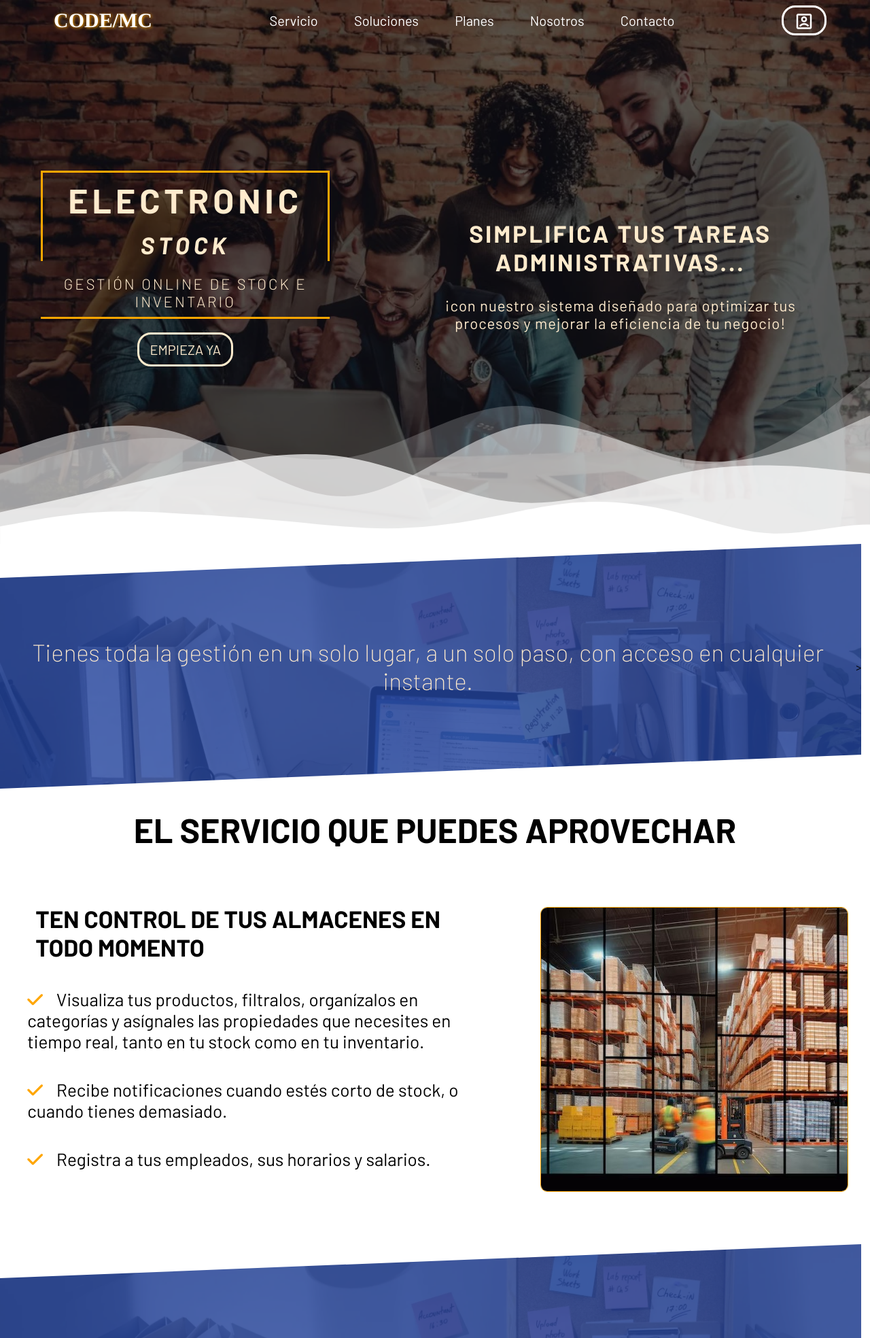
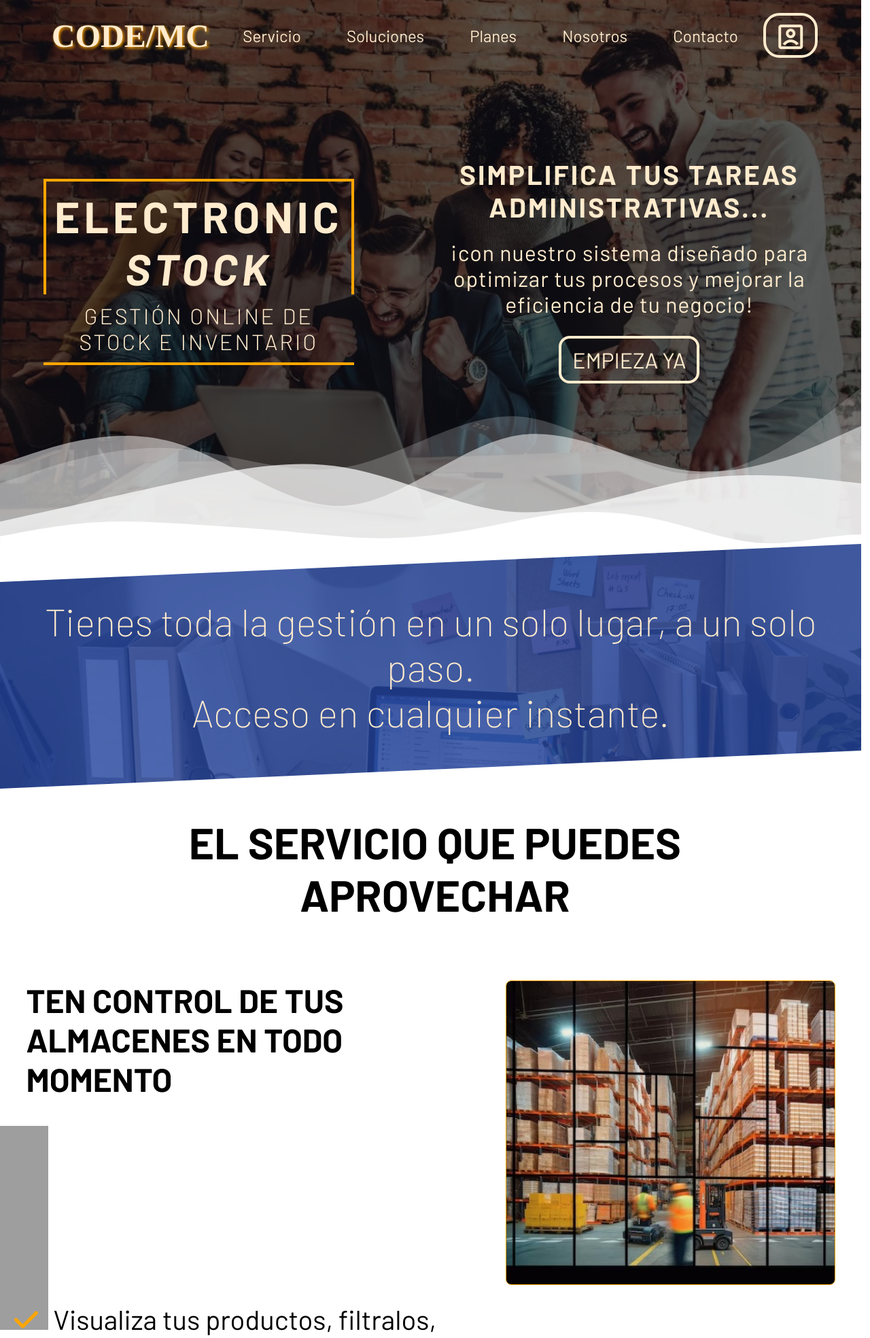
Before and after one commit to Efrazhin/CODE-MC, a Django app: page / in a window 1280 px wide. Shown: the top 1968 px of the page at 68% size. Run offline with Django 5.2, Linux system fonts and the light colour scheme; some libraries are stand-ins or nearby versions.

Commit message:
Hice responsive al index, usando flexbox y media queries :D también modifiqué en gran parte el estilo de la pág de contacto

```diff
--- a/miproyecto_django/miapp_CODEMC/Templates/miapp_CODEMC/Inicio_sesion.html
+++ b/miproyecto_django/miapp_CODEMC/Templates/miapp_CODEMC/Inicio_sesion.html
@@ -1,6 +1,6 @@
 <!DOCTYPE html>
 {% load static %}
-<html lang="en">
+<html lang="es">
 <head>
     <meta charset="UTF-8">
     <meta name="viewport" content="width=device-width, initial-scale=1.0">
--- a/miproyecto_django/miapp_CODEMC/Templates/miapp_CODEMC/herencias/header_footer.html
+++ b/miproyecto_django/miapp_CODEMC/Templates/miapp_CODEMC/herencias/header_footer.html
@@ -1,14 +1,19 @@
 {% load static %}
+<head>
+    <meta charset="UTF-8">
+    <meta name="viewport" content="width=device-width, initial-scale=1">
+    {% block head %}
+    {% endblock %}
+    <link rel="stylesheet" href="https://cdnjs.cloudflare.com/ajax/libs/remixicon/4.2.0/remixicon.css">
+    <link rel="stylesheet" href="{% static 'miapp_CODEMC/css-herencias/style-headerfooter.css' %}">
 
-{% block head %}
-{% endblock %}
+
+</head>
 <!-- Encabezado-->
 <header class="header-principal">
-    <div>
-        <a class="logo" href="{% url 'index' %}">
-            CODE/MC
-        </a>
-    </div>
+    <a class="logo" href="{% url 'index' %}">
+        CODE/MC
+    </a>
     <nav class="nav-links">
         <ul>
             <li><a href="#servicio">Servicio</a></li>
@@ -26,7 +31,18 @@
 
 <!-- Pie de página-->
 <footer>
+
+    <nav class="nav-links-footer">
+        <ul>
+            <li><a href="#servicio">Servicio</a></li>
+            <li><a href="#soluciones">Soluciones</a></li>
+            <li><a href='{% url "planes" %}'>Planes</a></li>
+            <li><a href="#">Nosotros</a></li>
+            <li><a href='{% url "contacto" %}'>Contacto</a></li>
+        </ul>
+    </nav>
     <p>Todos los derechos reservados. &copy;</p>
+
 </footer>
 <!-- Introducimos scripts -->
 <script type= "text/JavaScript"src="{% static 'miapp_CODEMC/js/animacion-nav.js'%}" charset="UTF-8"></script>
--- a/miproyecto_django/miapp_CODEMC/Templates/miapp_CODEMC/index.html
+++ b/miproyecto_django/miapp_CODEMC/Templates/miapp_CODEMC/index.html
@@ -3,17 +3,11 @@
 {% load static %}
 <html lang="es">
 {% block head %}
-<head>
-    <meta charset="UTF-8">
-    <meta name="viewport" content="width=device-width, initial-scale=1.0">
     <title>CODE MC - Inicio</title>
     <!-- Aca enlazamos archivos/páginas relacionad@s al desarrollo.-->
     <script src="https://kit.fontawesome.com/15fe61e240.js" crossorigin="anonymous"></script>
-    <link rel="stylesheet" href="https://cdnjs.cloudflare.com/ajax/libs/remixicon/4.2.0/remixicon.css">
     <link rel="stylesheet" href="https://fonts.googleapis.com/css2?family=Material+Symbols+Outlined:opsz,wght,FILL,GRAD@20..48,100..700,0..1,-50..200" />
     <link rel="stylesheet" href="{% static 'miapp_CODEMC/css-vistas/style-index.css' %}">
-    <link rel="stylesheet" href="{% static 'miapp_CODEMC/css-herencias/style-headerfooter.css' %}">
-</head>
 {% endblock %}
 <body>
     <!-- Establecemos un header relacionado con la clase "header-principal" para estilizar
@@ -28,12 +22,13 @@
             <div class="banner-caja-1">
                 <h1>ELECTRONIC<br><span><em>STOCK</em></span></h1>
                 <p>GESTIÓN ONLINE DE STOCK E INVENTARIO</p>
-                <a href=# class="btn-registro"><button>EMPIEZA YA</button></a>
+
             </div>
 
             <div class="banner-caja-2">
                 <h2>SIMPLIFICA TUS TAREAS ADMINISTRATIVAS...</h2>
                 <p>¡con nuestro sistema diseñado para optimizar tus procesos y mejorar la eficiencia de tu negocio!</p>
+                <a href="#" class="btn-registro"><button>EMPIEZA YA</button></a>
             </div>
 
         </div>
@@ -56,9 +51,8 @@
     <div class="cont-frase">
         <div class="capa-cont-frase">
             <div class="corte-arriba"></div>
-            <p class="frase-stilo">Tienes toda la gestión en un solo lugar, a un solo paso, con acceso en cualquier instante.</p>>
+            <p class="frase-stilo">Tienes toda la gestión en un solo lugar, a un solo paso. <br>Acceso en cualquier instante.</p>
             <div class="corte-abajo"></div>
-
         </div>
 
     </div>
@@ -74,9 +68,9 @@
             <div class="service-caja1">
                 <h3> TEN CONTROL DE TUS ALMACENES EN TODO MOMENTO </h3>
                 <ul class="fa-ul">
-                    <li class="fa-li"> <i class="fa-solid fa-check fa-2x1" style="color: #ffa600;"></i>Visualiza tus productos, filtralos, organízalos en categorías y asígnales las propiedades que necesites en tiempo real, tanto en tu stock como en tu inventario.</li>
-                    <li class="fa-li"> <i class="fa-solid fa-check fa-2x1" style="color: #ffa600;"></i>Recibe notificaciones cuando estés corto de stock, o cuando tienes demasiado.</li>
-                    <li class="fa-li"> <i class="fa-solid fa-check fa-2x1" style="color: #ffa600;"></i>Registra a tus empleados, sus horarios y salarios.</li>
+                    <li><span class="fa-li"><i class="fa-solid fa-check fa-2x1" style="color: #ffa600;"></i></span>Visualiza tus productos, filtralos, organízalos en categorías y asígnales las propiedades que necesites en tiempo real, tanto en tu stock como en tu inventario.</li>
+                    <li><span class="fa-li"><i class="fa-solid fa-check fa-2x1" style="color: #ffa600;"></i></span>Recibe notificaciones cuando estés corto de stock, o cuando tienes demasiado.</li>
+                    <li><span class="fa-li"><i class="fa-solid fa-check fa-2x1" style="color: #ffa600;"></i></span>Registra a tus empleados, sus horarios y salarios.</li>
                 </ul>
             </div>
 
@@ -97,20 +91,23 @@
         </div>
 
         <div class="cont-servs">
-            <div>
-                <img class="imagenes" src="/static/miapp_CODEMC/imagenes/gente-compus.jpg" alt="Personas trabajando en una computadora, probablemente utilizando nuestro programa.">
-            </div>
+
 
             <div class="service-caja2">
 
                 <h3> MANTÉN UN SEGUIMIENTO DE TUS PLANES FINANCIEROS </h3>
                 <ul class="fa-ul">
-                    <li class="fa-li"> <i class="fa-solid fa-check fa-2x1" style="color: #ffa600;"></i>Controla gastos en proovedores, ganancias, y totalidades de precio, de stock y de inventario.</li>
-                    <li class="fa-li"> <i class="fa-solid fa-check fa-2x1" style="color: #ffa600;"></i>Confecciona y accede a tu propio libro contable.</li>
-                    <li class="fa-li"> <i class="fa-solid fa-check fa-2x1" style="color: #ffa600;"></i>Ten acceso a distintos gráficos y estadísticas.</li>
-                    <li class="fa-li"> <i class="fa-solid fa-check fa-2x1" style="color: #ffa600;"></i>Confecciona y revisa presupuestos, en insumos y ventas.</li>
+                    <li><span class="fa-li"><i class="fa-solid fa-check fa-2x1" style="color: #ffa600;"></i></span>Controla gastos en proovedores, ganancias, y totalidades de precio, de stock y de inventario.</li>
+                    <li><span class="fa-li"><i class="fa-solid fa-check fa-2x1" style="color: #ffa600;"></i></span>Confecciona y accede a tu propio libro contable.</li>
+                    <li><span class="fa-li"><i class="fa-solid fa-check fa-2x1" style="color: #ffa600;"></i></span>Ten acceso a distintos gráficos y estadísticas.</li>
+                    <li><span class="fa-li"><i class="fa-solid fa-check fa-2x1" style="color: #ffa600;"></i></span>Confecciona y revisa presupuestos, en insumos y ventas.</li>
                 </ul>
             </div>
+
+            <div>
+                <img class="imagenes" src="/static/miapp_CODEMC/imagenes/gente-compus.jpg" alt="Personas trabajando en una computadora, probablemente utilizando nuestro programa.">
+            </div>
+
         </div>
     </section>
 
@@ -120,21 +117,41 @@
     <section class="solutions">
         <div>
             <dl class="solut-especs">
+                <div>
                     <dt><i class="material-symbols-outlined">
                         group</i>GESTIÓN DE PROOVEDORES</dt>
-                    <dd>Ten registrados a todos tus proovedores; su información, contacto, listas de precios, y guarda tus relaciones comerciales.</dd>
+                    <dd>Ten registrados a todos tus proovedores; su información, contacto, listas de precios,
+                        y guarda tus relaciones comerciales.</dd>
+                </div>
+                <div>
                     <dt><i class="material-symbols-outlined">
                     inventory_2</i>GESTIÓN DE ALMACENES</dt>
-                    <dd>Accede a un registro electrónico de todos tus almacenes con su respectiva información: empleados, productos y categorías... haz tantas modificaciones cuantas necesites. </dd>
+                    <dd>Accede a un registro electrónico de todos tus almacenes con su respectiva información:
+                        empleados, productos y categorías... haz tantas modificaciones cuantas necesites. </dd>
+                </div>
+                <div>
                     <dt><i class="material-symbols-outlined">
                         inventory</i>CONTROL DE STOCK E INVENTARIO</dt>
-                    <dd>Lleva un control detallado de cada uno de tus productos, filtra en grupos, utiliza nuestro buscador, verifica las disponibilidades en tu inventario y en tu stock, y actualiza lo que desees; todo en tiempo real. Aplica descuentos y promociones</dd>
+                    <dd>Lleva un control detallado de cada uno de tus productos, filtra en grupos, utiliza
+                        nuestro buscador, verifica las disponibilidades en tu inventario y en tu stock,
+                        y actualiza lo que desees; todo en tiempo real. Aplica descuentos y promociones</dd>
+                </div>
+                <div>
                     <dt><i class="material-symbols-outlined">
                         point_of_sale</i>ELABORA PRESUPUESTOS</dt>
-                    <dd>Confecciona de forma fácil y completa, presupuestos de ventas para tus clientes, y presupuestos de compra para tus proovedores, en el formato que desees. Mantén un registro en un libro contable electrónico de presupuestos aprobados, pendientes y/o rechazados.</dd>
+                    <dd>Confecciona de forma fácil y completa, presupuestos de ventas para tus clientes,
+                        y presupuestos de compra para tus proovedores, en el formato que desees.
+                        Mantén un registro en un libro contable electrónico de presupuestos
+                        aprobados, pendientes y/o rechazados.</dd>
+                </div>
+                <div>
                     <dt><i class="material-symbols-outlined">
                         query_stats</i>VISUALIZA GRÁFICOS Y ESTADÍSTICAS</dt>
-                    <dd>Ten acceso a gráficos y distintas variables estadísticas de tu negocio. Visualiza los días, semanas, meses o años con mejores ventas, los días y horarios de la semana con mayor frecuencia de la clientela, y los productos más y menos vendidos. Realiza planificaciones en base a datos reales.</dd>
+                    <dd>Ten acceso a gráficos y distintas variables estadísticas de tu negocio.
+                        Visualiza los días, semanas, meses o años con mejores ventas, los días y horarios de
+                        la semana con mayor frecuencia de la clientela, y los productos más y menos vendidos.
+                        Realiza planificaciones en base a datos reales.</dd>
+                </div>
             </dl>
         </div>
     </section>
--- a/miproyecto_django/miapp_CODEMC/static/miapp_CODEMC/css-herencias/style-headerfooter.css
+++ b/miproyecto_django/miapp_CODEMC/static/miapp_CODEMC/css-herencias/style-headerfooter.css
@@ -2,13 +2,13 @@
 /* Estilizamos el encabezado de la pagina. */
 .header-principal {
     position: fixed;
-    margin: 0 auto;
+    margin: 0;
     top: 0;
     display: flex;
     justify-content:space-between;
     align-items:center;
-    height: 60px;
-    width: 100%;
+    height: 13vmin;
+    width: 99vw;
     padding: 0.5% 5%;
     transition: all 0.35s linear;
     z-index: 20;
@@ -16,18 +16,15 @@
 /* Estilizamos el logo */
 .header-principal .logo {
     font-family: 'Times';
-    color: white;
-    text-shadow: 1px 1px 4px rgb(255, 166, 0);
+    color: blanchedalmond;
+    text-shadow: 0.2vmin 0.2vmin 0.5vmin rgb(255, 166, 0);
     text-decoration: none;
     font-weight: bold;
-    font-size: 30px;
-    padding: 0.5% 15px;
+    font-size: 6vmin;
+    padding: 0.5% 1.5vmin;
     transition: all 200ms linear;
 }
 
-.header-principal .logo:hover{
-    transform: scale(1.1);
-}
 /* Estilizamos la barra de navegación */
 
 .header-principal .nav-links{
@@ -36,15 +33,14 @@
 
 .header-principal .nav-links ul li{
     display: inline-block;
-    padding: 0.5% 25px;
+    padding: 0.5% 4vmin;
 }
 
 .header-principal .nav-links a{
-    text-align: center;
-    font-size: 20px;
+    font-size: 3vmin;
     font-weight: 400;
     text-decoration: none;
-    color: white;
+    color: blanchedalmond;
     transition: all 100ms linear;
 
 }
@@ -71,16 +67,16 @@
 
 .header-principal .btn-inicio button{
     text-decoration: none;
-    color: white;
-    font-size: 30px;
+    color: blanchedalmond;
+    font-size: 6vmin;
     font-weight: 100;
-    border-color: white;
+    border-color: blanchedalmond;
     border-style: solid;
-    border-radius: 20px;
-    border-width: 3px;
+    border-radius: 3vmin;
+    border-width: 0.5vmin;
     background: none;
     cursor: pointer;
-    padding: 0.5% 15px;
+    padding: 0.5% 1.5vmin;
     transition: all 200ms linear;
 }
 
--- a/miproyecto_django/miapp_CODEMC/static/miapp_CODEMC/css-vistas/style-index.css
+++ b/miproyecto_django/miapp_CODEMC/static/miapp_CODEMC/css-vistas/style-index.css
@@ -8,14 +8,14 @@
     margin: 0;
     padding: 0;
     font-family: 'Barlow';
+
 }
-
 /* Estilizamos el banner y sus elementos */
 
 .banner{
     position: relative;
     height: 100vh;
-    width: 100%;
+    width: 99vw;
     background-image: url('/static/miapp_CODEMC/imagenes/trabajo-en-equipo-banner.jpg');
     background-attachment: fixed;
     background-position: center center;
@@ -28,7 +28,7 @@
     position: absolute;
     bottom: 0;
     left: 0;
-    margin-bottom: -10px;
+    margin-bottom: -3vmin;
 
 }
 
@@ -36,85 +36,92 @@
     display: flex;
     justify-content: space-evenly;
     align-items: center;
-    height: 100%;
-    width: 100%;
+    height: 100vh;
+    width: 99vw;
     background: rgba(0,0,0,0.65);
 }
 
 .banner .capa .banner-caja-1, .banner-caja-2 {
     color: blanchedalmond;
-    margin: 0 60px;
+    margin: 5vh 5vw;
 
 }
 
 .banner .capa .banner-caja-1{
-    flex-basis: 45%;
     text-align: center;
     border-color: #FFA600;
+
 }
 
 .banner .capa .banner-caja-2{
-    flex-basis: 65%;
     text-align: center;
 }
 
 .banner .capa .banner-caja-1 h1{
-    font-size: 50px;
+    font-size: 8vmin;
     text-align: center;
-    padding-top: 10px;
+    padding: 1.5vmin;
+    padding-bottom: 0;
     letter-spacing: 6px;
     border-style: solid;
     border-bottom: none;
     border-color: #FFA600;
+    border-width: 0.5vmin;
 }
 
 .banner .capa .banner-caja-1 h1 span{
-    font-size: 35px;
+    font-size: 8vmin;
     letter-spacing: 6px;
 
 }
 
 .banner .capa .banner-caja-1 p{
-    font-size: 22px;
+    font-size: 4vmin;
     letter-spacing: 3px;
     font-weight: 300;
-    padding: 10px 0px;
-    margin: 10px 0;
+    padding: 1.5vmin;
     border-style: solid;
     border-top: none;
     border-right: none;
     border-left: none;
     border-color: #FFA600;
-
-}
-
-.banner .capa .banner-caja-1 .btn-registro button{
-    border-style: solid;
-    border-width: 3px;
-    border-color: blanchedalmond;
-    border-radius: 20px;
-    color: blanchedalmond;
-    text-decoration: none;
-    font-size: 20px;
-    font-weight: 400;
-    cursor: pointer;
-    background: none;
-    padding: 10px 15px;
-    margin: 10px 0;
+    border-width: 0.5vmin;
 
 }
 
 .banner .capa .banner-caja-2 h2{
-    font-size: 35px;
+    font-size: 5vmin;
     letter-spacing: 3px;
-    padding: 20px 0;
+    padding: 1.5vmin 0;
 }
 
 .banner .capa .banner-caja-2 p{
-    font-size: 22px;
+    font-size: 4vmin;
     letter-spacing: 1px;
     font-weight: 400;
-    padding: 10px 0;
+    padding: 1.5vmin 0;
+
+}
+
+.banner .capa .banner-caja-2 .btn-registro button{
+    font-size: 4vmin;
+    font-weight: 400;
+    color: blanchedalmond;
+    text-decoration: none;
+    border-style: solid;
+    border-width: 0.5vmin;
+    border-color: blanchedalmond;
+    border-radius: 2vmin;
+    background: none;
+    padding: 1.5vmin 2vmin;
+    margin: 2vmin 0;
+    transition: all 200ms linear;
+    cursor: pointer;
+}
+
+.banner .capa .banner-caja-2 .btn-registro button:hover{
+    color: #FFA600;
+    border-color: #FFA600;
 }
 
 /* Contenedores con frases */
@@ -136,25 +143,25 @@
     position: relative;
     justify-content: space-evenly;
     align-items: center;
-    height: 100%;
-    width: 100%;
+    height: 45vh;
+    width: 99vw;
     background-color: rgba(37, 70, 160,0.8);
 }
 
 .frase-stilo{
     width: 100%;
     text-align: center;
-    font-size: 35px;
+    font-size: 7vmin;
     font-weight: 200;
     color: blanchedalmond;
-    padding: 50px 0;
+    padding: 5vmin 2vmin;
 }
 
 .corte-arriba{
     position: absolute;
     top: 0;
     left: 0;
-    border-width: 50px 99vw 0 0;
+    border-width: 7vh 99vw 0 0;
     border-style: solid;
     border-color: #ffffff transparent transparent transparent;
 }
@@ -163,7 +170,7 @@
     position: absolute;
     bottom: 0;
     left: 0;
-    border-width: 0 0 50px 99vw;
+    border-width: 0 0 7vh 99vw;
     border-style: solid;
     border-color: transparent transparent #ffffff transparent;
 }
@@ -172,24 +179,25 @@
 
 .sub-titles {
     text-align: center;
-    font-size: 50px;
+    font-size: 8vmin;
     font-weight: bold;
-    padding: 10px 0px;
-    margin-top: 20px;
+    padding: 1vmin 0;
+    margin: 4vmin auto;
+    max-width: 80%;
 }
 
 .sub-titles span {
-    font-size: 26px;
+    font-size: 5vmin;
     letter-spacing: 6px;
     border-style: solid;
     border-width: 2px 0 0 0;
     border-color: #FFA600;
-    padding: 7px 0;
+    padding: 1vmin 0;
 
 }
 
 .ancla {
-    scroll-margin-top: 50px;
+    scroll-margin-top: 8.5vh;
 }
 
 /* Apartado de servicios y algunas estilizaciones para el apartado de soluciones */
@@ -197,89 +205,112 @@
 .services, .solutions, .solut-especs{
     display: flex;
     flex-direction: column;
-    align-items: flex-start;
-    width: 100%;
+    width: 99vw;
 
 }
 
 .services .cont-servs {
     display: flex;
     justify-content: space-evenly;
-    align-items: center;
-    width: 100%;
-    margin: 40px 0;
+    align-items: flex-start;
+    width: 99vw;
+    margin: 6vmin 0;
 }
 
 .services .service-caja1, .service-caja2{
-    flex-basis: 45%;
+    margin: 0 3vw;
+    max-width: 80vw;
 }
 
-.services .service-caja1, .imagenes{
-    margin: 0 30px;
+.service-caja2{
+    order: 1
 }
 
 .imagenes{
     object-fit: cover;
-    border-radius: 10px;
+    width: 30w;
+    height: 35vw;
+    border-radius: 1vmin;
     border-style: solid;
     border-color: #FFA600;
-    border-width: 1px;
-    flex-basis: 65%;
+    border-width: 0.1vmin;
+    margin: 0 3vw;
+    order: 0;
+    max-width: 80vw
+}
+
+.services .service-caja1 .fa-ul li, .service-caja2 .fa-ul li{
+    margin: 5vmin 0;
+    max-width: 80vw;
+    text-align: left;
+    font-size: 5vmin;
+    list-style-image: url(https://fontawesome.com/icons/check?f=classic&s=solid&sz=lg&pc=%23ffa600);
+}
+
+
+
+.services h3{
+    font-size: 6vmin;
+    font-weight: bold;
 
 }
 
-
-.services .service-caja1 .fa-li, .service-caja2 .fa-li{
-    margin: 40px 0;
-    min-width: 50vw;
-    max-width: 70vw;
-    text-align: left;
-    font-size: 26px;
-
-}
-
-.fa-solid.fa-check.fa-2x1{
-    padding-right: 20px;
-    list-style-position: outside;
-}
-
-.services h3{
-    font-size: 35px;
-    font-weight: bold;
-    text-indent: 0;
-}
-
-.services .service-caja1, .service-caja2,
-.solut-especs {
-    margin-left: 50px;
-    padding: 30px 0;
-}
-
-/* Apartado de especificaciones (aunque hay más estilizaciones para este apartado que coinciden con las de otros apartados
-y que por lo tanto se encuentran por arriba de este comentario)*/
+/* Apartado de especificaciones */
 
 .material-symbols-outlined
 {
     color: #FFA600;
-    padding-right: 10px;
+    margin-right: 2vmin;
     font-weight: bold;
-    font-size: 35px;
+    font-size: 5vmin;
+    padding: 0.7vmin;
+    border-style: solid;
+    border-color: #FFA600;
+    border-width: 0.5vmin;
+}
+
+.solut-especs {
+    justify-content: space-evenly;
+    align-items: center;
+    margin: 7vmin 0;
 }
 
 .solut-especs dd{
-    font-size: 26px;
-    max-width: 60vw;
-    letter-spacing: 1px;
-    margin-left: 28px;
-    margin-bottom: 50px;
-    line-height: 40px;
-
+    font-size: 4.5vmin;
+    max-width: 80vw;
+    letter-spacing: 0.2vmin;
+    line-height: 6vmin;
+    padding: 1vmin 0;
+    margin-bottom: 10vmin;
 
 }
 
 .solut-especs dt{
-    font-size: 35px;
+    font-size: 6vmin;
     font-weight: bold;
+    max-width: 80vw;
+
+}
+
+/* Determinamos media queries para ayudar a la pág. a volverse responsive. */
+
+@media screen AND (max-width:1000px){
+    .banner .capa{
+        flex-direction: column;
+        justify-content: center;
+
+    }
+
+    .services .cont-servs{
+        flex-direction: column;
+        align-items: center;
+    }
+
+    .imagenes{
+        width: 90vw;
+        height: 50vh;
+        margin: 3vh 0;
+    }
 
 }
 
```
Also changed, not shown: other parts of miproyecto_django/miapp_CODEMC/static/miapp_CODEMC/css-herencias/style-headerfooter.css (+46 -6 lines), miproyecto_django/miapp_CODEMC/Templates/miapp_CODEMC/Contacto.html (+13 -27 lines), miproyecto_django/miapp_CODEMC/Templates/miapp_CODEMC/Planes.html (+1 -11 lines), miproyecto_django/miapp_CODEMC/static/miapp_CODEMC/css-vistas/style-contacto.css (+44 -25 lines), miproyecto_django/miapp_CODEMC/static/miapp_CODEMC/imagenes/fondo-pags-secund.jpg (added). Lines whose indentation alone changed are shown as unchanged.
